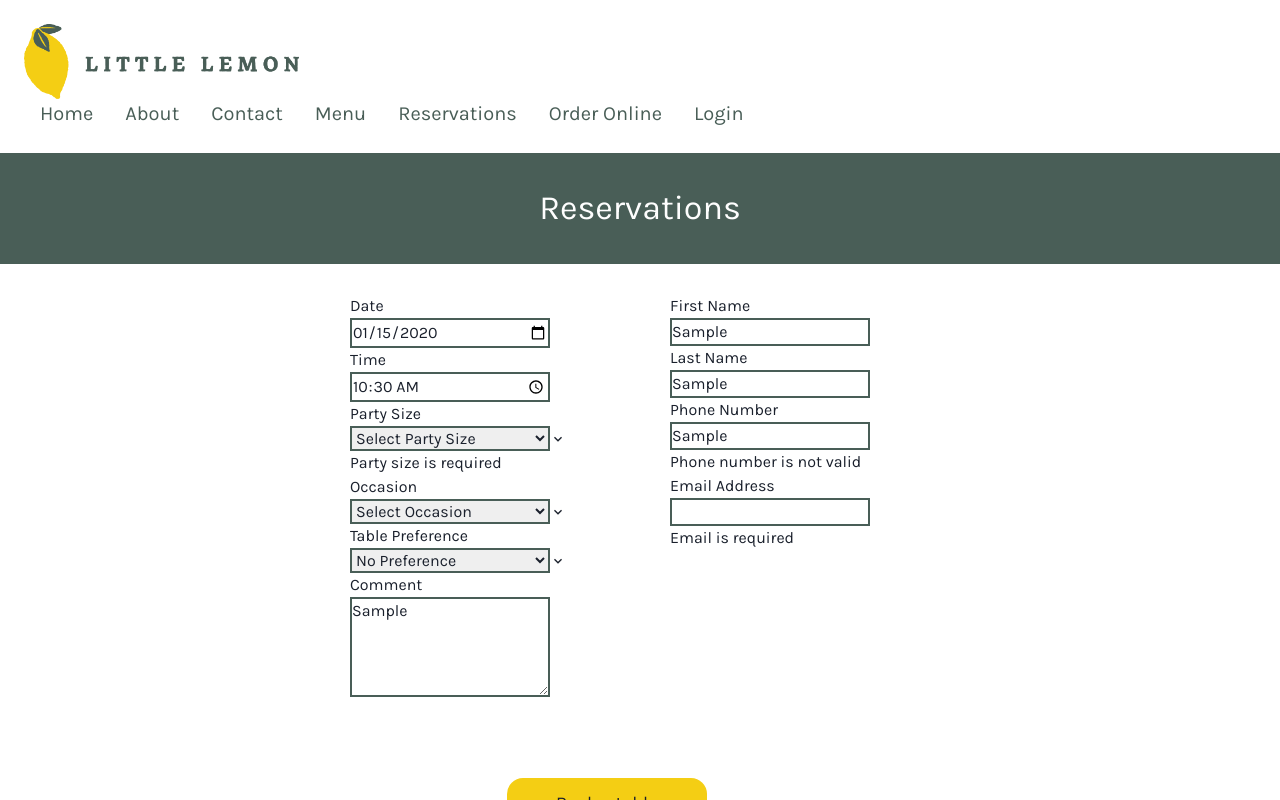
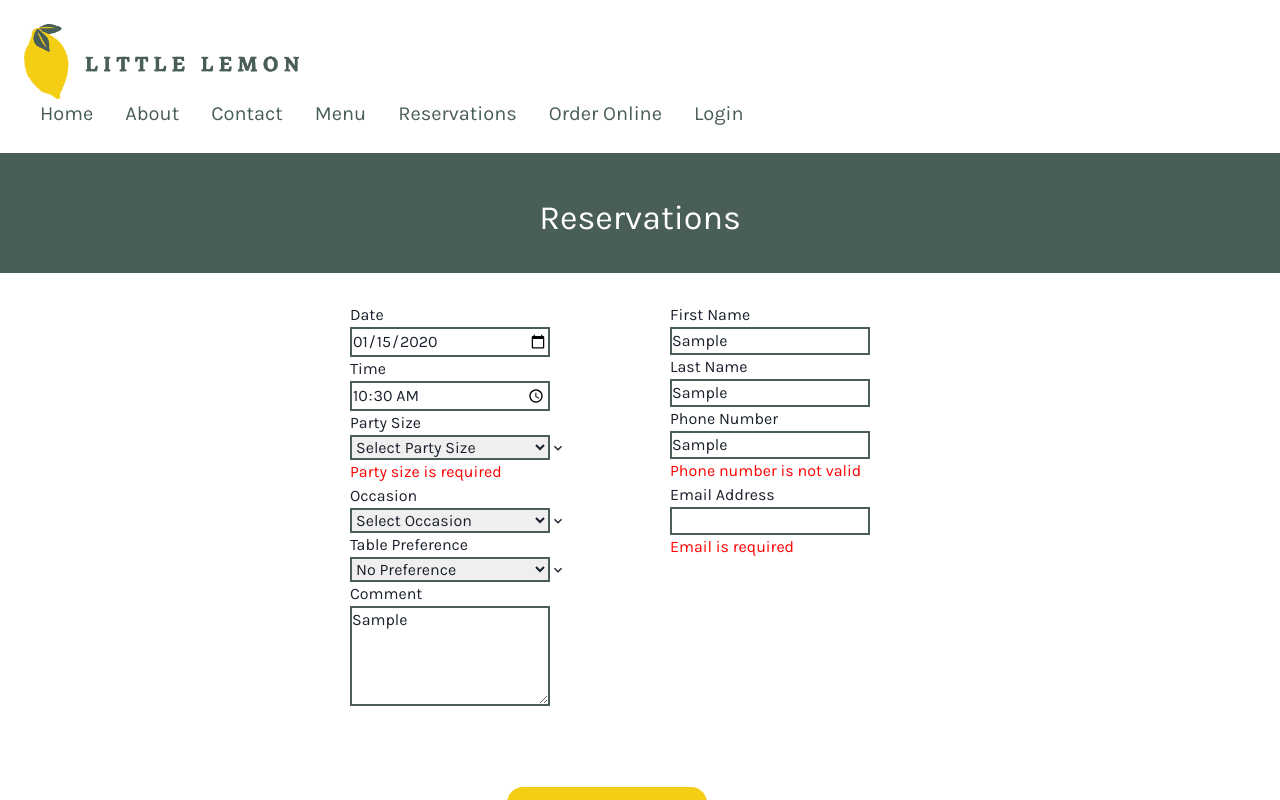
Before and after one commit to Sam-Alford/META-Capstone, a React (Create React App) app in the folder littlelemon/: page /reservations in a window 1280 px wide. Both pictures are taken after typing "2020-01-15", "10:30", "Sample", "Sample", "Sample", "Sample" into the empty fields and a click on the button "Book a table". Shown: the top 800 px of the page. Built offline with nearby package versions, Linux system fonts and the light colour scheme; a web font is replaced by a local one.

Commit message:
sleepy
sleepy

```diff
--- a/littlelemon/src/App.css
+++ b/littlelemon/src/App.css
@@ -66,6 +66,7 @@
   border-radius: 16px;
   background-color:#F4CE14;
   font-size: 18px;
+  font-weight: 800;
 }
 
 .sectionTitle {
@@ -104,6 +105,10 @@
   border-color: #495E57;
 }
 
+.formError {
+  color: red;
+}
+
 .footerlogo {
   padding: 20px;
   height: 279px;
--- a/littlelemon/src/App.js
+++ b/littlelemon/src/App.js
@@ -1,7 +1,6 @@
 import './App.css';
 import Nav from './components/Nav';
 import Footer from './components/Footer';
-import Wrapper from './components/Wrapper'
 
 
 function App() {
--- a/littlelemon/src/components/ResForm.js
+++ b/littlelemon/src/components/ResForm.js
@@ -80,7 +80,7 @@ const ResForm = () => {
     >
       {(props) => (
         <Form>
-          <Box className="resBox" textAlign="center" padding="30px">
+          <Box className="resBox" textAlign="center" height="120px" paddingTop="40px">
             <h1>Reservations</h1>
           </Box>
           <Box display="grid" gridTemplateColumns="1fr 1fr 1fr 1fr">
@@ -91,7 +91,7 @@ const ResForm = () => {
               {({ field, form }) => (
                 <FormControl isInvalid={form.errors.date && form.touched.date}>
                   <FormLabel htmlFor="date">Date</FormLabel>
-                  <Input className='formInput' {...field} id="date" type="date" placeholder="Select Date" />
+                  <Input className='formInput' {...field} id="date" type="date" defaultValue="12/31/2023" />
                   <FormErrorMessage>{form.errors.date}</FormErrorMessage>
                 </FormControl>
               )}
@@ -103,7 +103,7 @@ const ResForm = () => {
                 <FormControl isInvalid={form.errors.time && form.touched.time}>
                   <FormLabel htmlFor="time">Time</FormLabel>
                   <Input className='formInput' {...field} id="time" type="time" placeholder="Select Time" />
-                  <FormErrorMessage>{form.errors.time}</FormErrorMessage>
+                  <FormErrorMessage className='formError'>{form.errors.time}</FormErrorMessage>
                 </FormControl>
               )}
             </Field>
@@ -116,7 +116,7 @@ const ResForm = () => {
                   <Select className='formInput' {...field} id="partySize" placeholder="Select Party Size">
                     {[...Array(10).keys()].map(i => <option value={i+1} key={i}>{i+1}</option>)}
                   </Select>
-                  <FormErrorMessage>{form.errors.partySize}</FormErrorMessage>
+                  <FormErrorMessage className='formError'>{form.errors.partySize}</FormErrorMessage>
                 </FormControl>
               )}
             </Field>
@@ -155,7 +155,7 @@ const ResForm = () => {
                 <FormControl isInvalid={form.errors.comment && form.touched.comment}>
                   <FormLabel htmlFor="comment">Comment</FormLabel>
                   <Textarea className='formInput' {...field} id="comment" placeholder="" rows={4} />
-                  <FormErrorMessage>{form.errors.comment}</FormErrorMessage>
+                  <FormErrorMessage className='formError'>{form.errors.comment}</FormErrorMessage>
                 </FormControl>
               )}
             </Field>
@@ -167,7 +167,7 @@ const ResForm = () => {
               <FormControl isInvalid={form.errors.firstName && form.touched.firstName}>
                 <FormLabel htmlFor="firstName">First Name</FormLabel>
                 <Input className='formInput'{...field} id="firstName" placeholder="" />
-                <FormErrorMessage>{form.errors.firstName}</FormErrorMessage>
+                <FormErrorMessage className='formError'>{form.errors.firstName}</FormErrorMessage>
               </FormControl>
             )}
           </Field>
@@ -177,7 +177,7 @@ const ResForm = () => {
               <FormControl isInvalid={form.errors.lastName && form.touched.lastName}>
                 <FormLabel htmlFor="lastName">Last Name</FormLabel>
                 <Input className='formInput'{...field} id="lastName" placeholder="" />
-                <FormErrorMessage>{form.errors.lastName}</FormErrorMessage>
+                <FormErrorMessage className='formError'>{form.errors.lastName}</FormErrorMessage>
               </FormControl>
             )}
           </Field>
@@ -188,7 +188,7 @@ const ResForm = () => {
               <FormControl isInvalid={form.errors.phoneNumber && form.touched.phoneNumber}>
                 <FormLabel htmlFor="phoneNumber">Phone Number</FormLabel>
                 <Input className='formInput' {...field} id="phoneNumber" placeholder="" />
-                <FormErrorMessage>{form.errors.phoneNumber}</FormErrorMessage>
+                <FormErrorMessage className='formError'>{form.errors.phoneNumber}</FormErrorMessage>
               </FormControl>
             )}
           </Field>
@@ -199,7 +199,7 @@ const ResForm = () => {
               <FormControl isInvalid={form.errors.emailAddress && form.touched.emailAddress}>
                 <FormLabel htmlFor="emailAddress">Email Address</FormLabel>
                 <Input className='formInput' {...field} id="emailAddress" type="email" placeholder="" />
-                <FormErrorMessage>{form.errors.emailAddress}</FormErrorMessage>
+                <FormErrorMessage className='formError'>{form.errors.emailAddress}</FormErrorMessage>
               </FormControl>
             )}
           </Field>
--- a/littlelemon/src/components/SmallCard.js
+++ b/littlelemon/src/components/SmallCard.js
@@ -1,7 +1,7 @@
-import { Heading, HStack, Image, Text, VStack} from "@chakra-ui/react";
+import { Heading, HStack, Image, Text, VStack, Box} from "@chakra-ui/react";
 import React from "react";
 
-const SmallCard = ({ title, description, imageSrc }) => {
+const SmallCard = ({ title, description, imageSrc, profilePic }) => {
 
   const cardProperty = {
     backgroundColor: "#EDEFEE",
@@ -11,7 +11,10 @@ const SmallCard = ({ title, description, imageSrc }) => {
   return (
     <HStack style={cardProperty} maxWidth="200px" padding="20px">
       <VStack>
-        <Image src={imageSrc} alt={title} maxHeight="320px" maxWidth="265px"/>
+        <Box>
+          <Image src={imageSrc} alt={title} maxHeight="320px" maxWidth="265px"/>
+          <Image src={profilePic} alt={title} maxHeight="320px" maxWidth="265px"/>
+        </Box>
         <VStack style={{
           maxWidth: "200px"
         }} alignItems="flex-start">
--- a/littlelemon/src/components/Testimonials.js
+++ b/littlelemon/src/components/Testimonials.js
@@ -9,6 +9,7 @@ const reviews = [
     description:
       `"Best place to eat. Love the Lemon Dessert"`,
     getImageSrc: () => require("../assets/5rating.png"),
+    profilePic: () => require("../assets/Ellipse1.png")
   },
   {
     title: "Jon Doe",
@@ -52,6 +53,7 @@ const ReviewsSection = () => {
               title={review.title}
               description={review.description}
               imageSrc={review.getImageSrc()}
+              profilePic={review.getImageSrc()}
             />
           ))}
         </Box>
```
Also changed, not shown: littlelemon/src/assets/Ellipse1.png (added).
